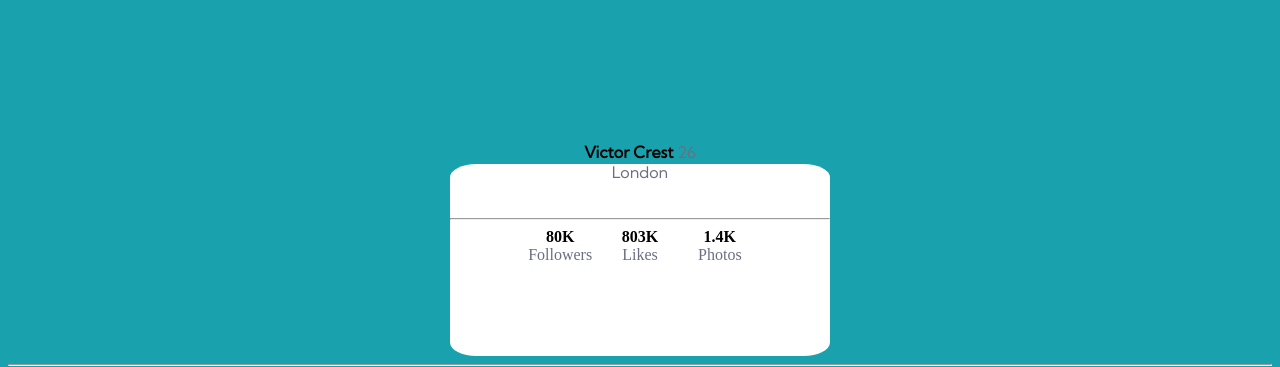
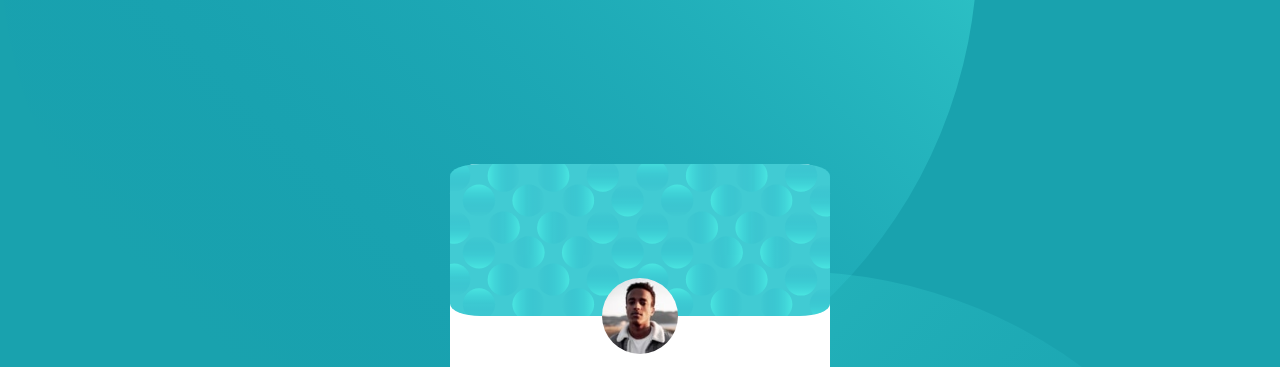
Before and after one commit to HariKiran30/profile-card-component, a plain HTML site: page index.html in a window 1280 px wide. Shown: the top 367 px of the page. Drawn offline with Linux system fonts and the light colour scheme; files whose address does not match are found by name.

Commit message:
Update index.html

```diff
--- a/index.html
+++ b/index.html
@@ -4,7 +4,7 @@
   <meta charset="UTF-8">
   <meta name="viewport" content="width=device-width, initial-scale=1.0"> <!-- displays site properly based on user's device -->
 
-  <link rel="icon" type="image/png" sizes="32x32" href="./images/favicon-32x32.png">
+  <link rel="icon" type="image/png" sizes="32x32" href="favicon-32x32.png">
 
   <title>Frontend Mentor | Profile card component</title>
 
@@ -19,8 +19,8 @@
 </head>
 <body>
   <div class="outer">
-  <img src="images/bg-pattern-card.svg" alt="" class="img1">
-  <img src="images/image-victor.jpg" alt="" class="img">
+  <img src="bg-pattern-card.svg" alt="" class="img1">
+  <img src="image-victor.jpg" alt="" class="img">
   <div class="styling"></div>
 
 
```
